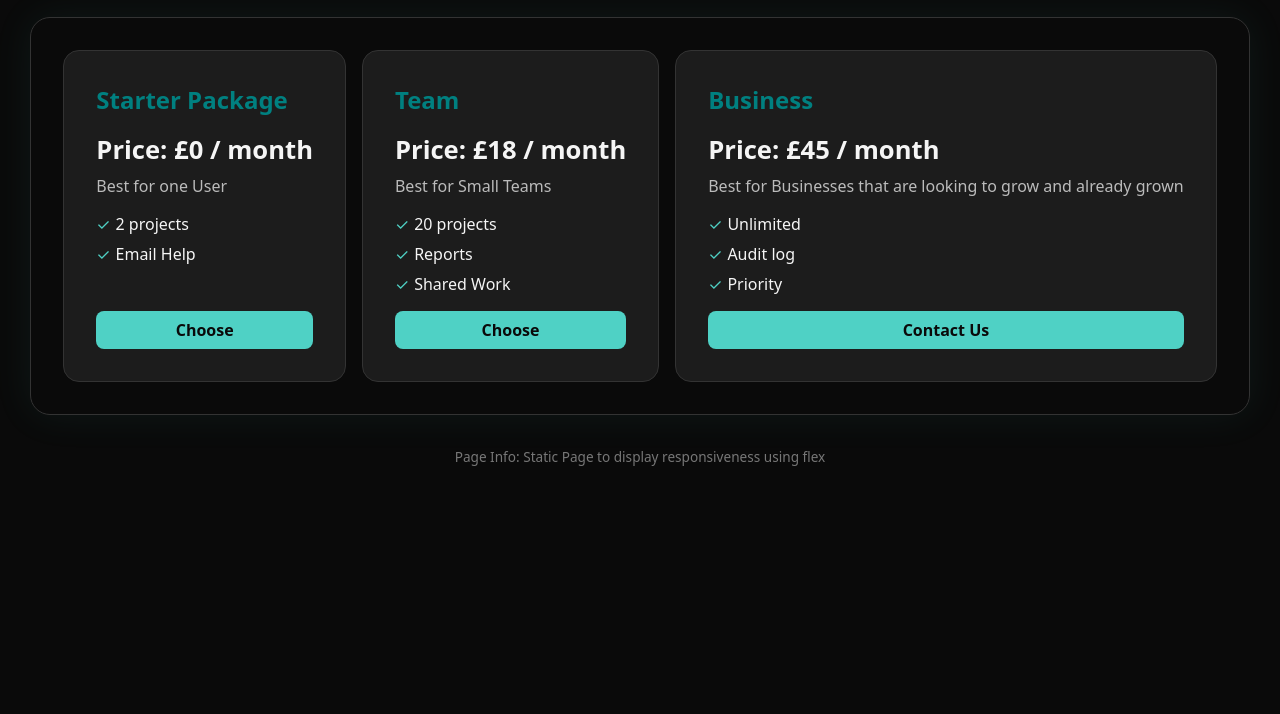
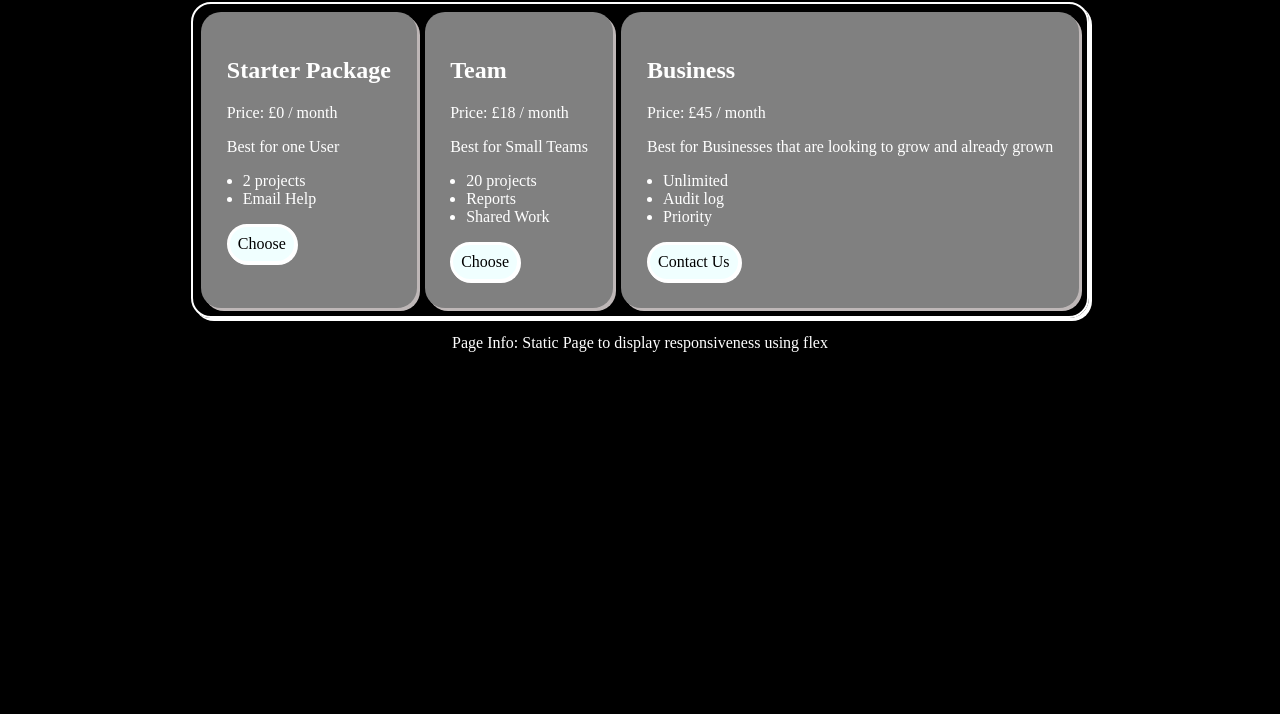
Before and after one commit to Raghavendra0416/Mini-Projects, a plain HTML site: page Week-1/Week-1-Webpage/SaaS Pricing Comparison/index.html in a window 1280 px wide. Shown: the part 86-800 px from the top of the page. Drawn offline with Linux system fonts and the light colour scheme.

Commit message:
updated styling

```diff
--- a/Week-1/Week-1-Webpage/SaaS Pricing Comparison/index.html
+++ b/Week-1/Week-1-Webpage/SaaS Pricing Comparison/index.html
@@ -5,7 +5,8 @@
     <meta charset="UTF-8">
     <meta name="viewport" content="width=device-width, initial-scale=1.0">
     <title>Saas Pricing Comparision</title>
-    <link rel="stylesheet" href="style.css">
+    <!-- <link rel="stylesheet" href="style.css"> -->
+    <link rel="stylesheet" href="style_own.css">
 </head>
 
 <body>
--- a/Week-1/Week-1-Webpage/SaaS Pricing Comparison/style_own.css
+++ b/Week-1/Week-1-Webpage/SaaS Pricing Comparison/style_own.css
@@ -60,5 +60,12 @@ body {
 
 a {
     color: rgba(70, 70, 241, 0.797);
-    text-align: right;
+    border-radius: 20px;
+    padding: 0.5rem;
+    border: 3px solid white;
+    box-shadow: 1px 1px white;
+    color: black;
+    background-color: azure;
+    text-decoration: none;
+    display: inline-block;
 }
```
